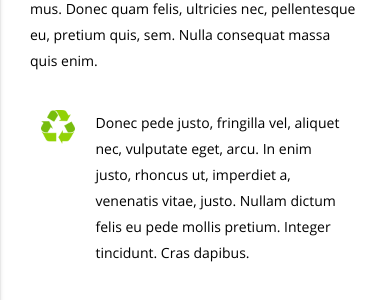
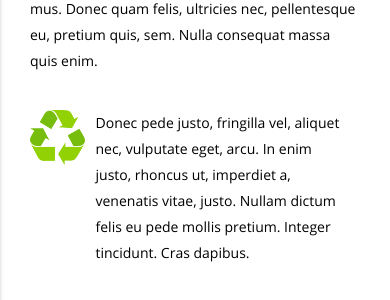
Before and after one commit to mccreeper98/enviexpress.github.io, a PHP site: page /social.html in a window 390 px wide. Shown: the part 547-847 px from the top of the page. Run offline with PHP 8.4, Linux system fonts and the light colour scheme; some libraries are stand-ins or nearby versions; some web fonts are replaced.

Commit message:
ajustes movil

```diff
--- a/css/style.css
+++ b/css/style.css
@@ -139,6 +139,12 @@ ul.right li.active a{
     line-height: 3.02;
     letter-spacing: normal;
     color: #000;
+}
+
+@media  only screen and (max-width: 920px){
+  .quees{
+    line-height: 1.5;
+}
 }
 
 .line{
--- a/social.html
+++ b/social.html
@@ -52,7 +52,7 @@
                 <p class="letras">Lorem ipsum dolor sit amet, consectetuer adipiscing elit. Aenean commodo ligula eget dolor. Aenean massa. Cum sociis natoque penatibus et magnis dis parturient montes, nascetur ridiculus mus. Donec quam felis, ultricies nec, pellentesque eu, pretium quis, sem. Nulla consequat massa quis enim. </p>
                 <br>
                 <div class="row">
-                  <div class="col s2 m1 l2 center">
+                  <div class="col s2 m1 l2 center" style="padding: 0;">
                     <img src="img/recicla.PNG" style="width: 100%;">
                 </div>
                 <div class="col s10 m5 l10">
```
